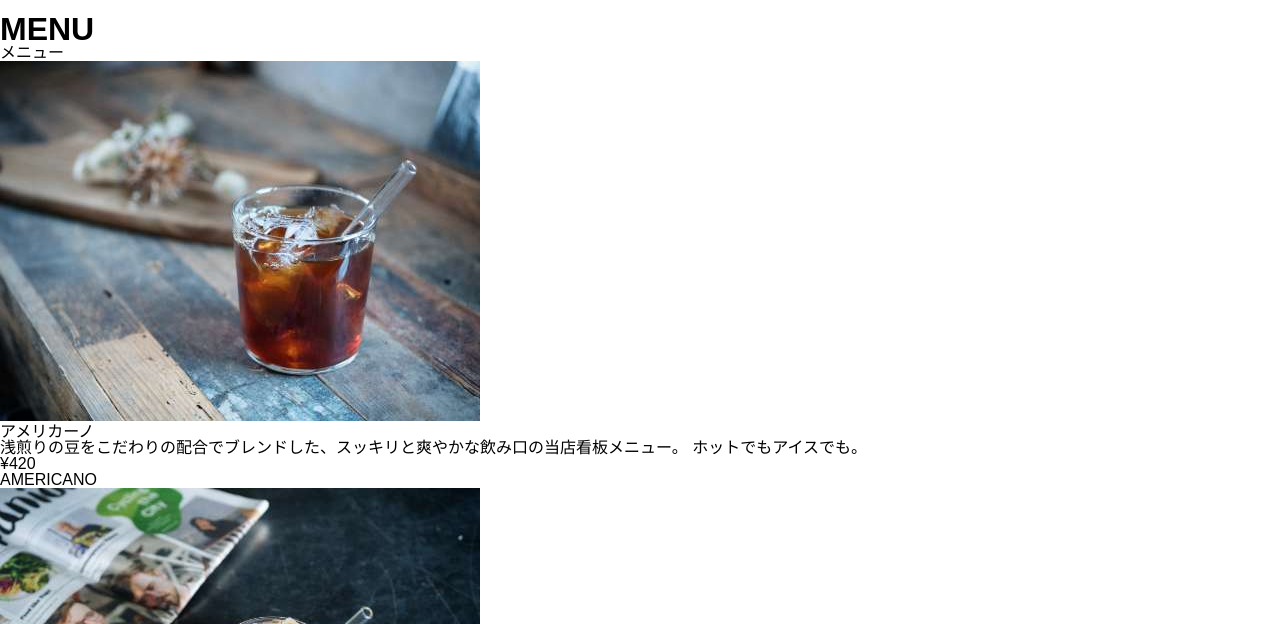
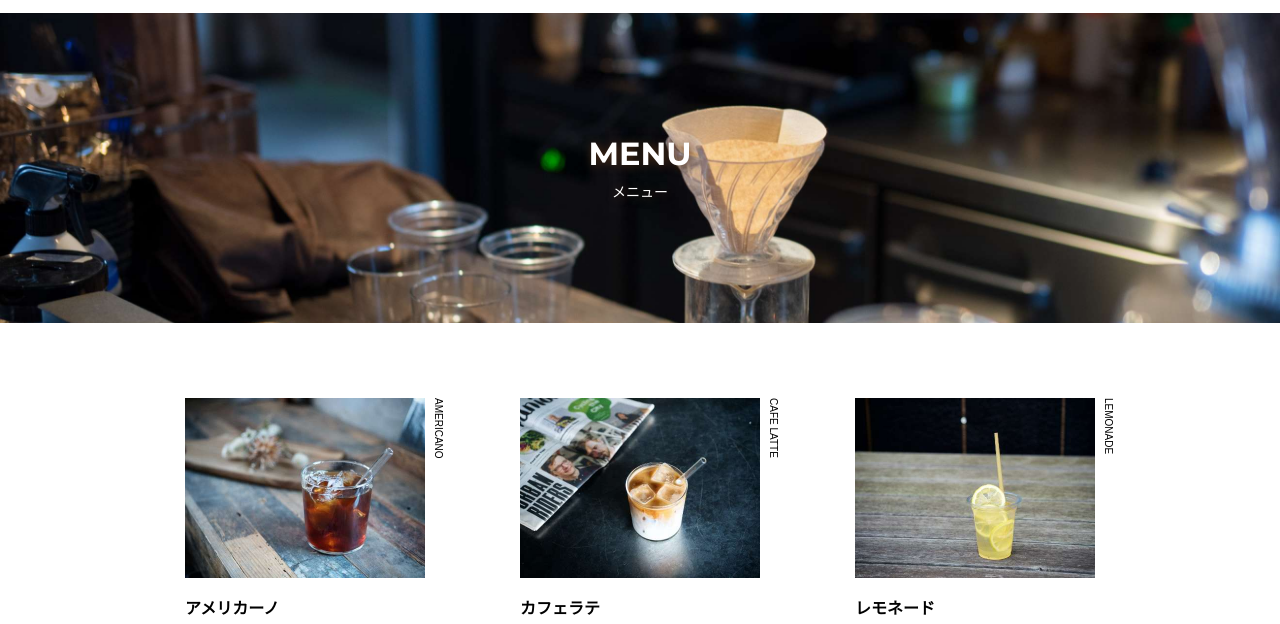
Before and after one commit to mitani1993/kissa, a plain HTML site: page menu.html in a window 1280 px wide. Shown: the part 97-721 px from the top of the page. Drawn offline with Linux system fonts and the light colour scheme.

Commit message:
9-3 グリッドレイアウトのCSSを書いてみよう

```diff
--- a/css/menu.css
+++ b/css/menu.css
@@ -1 +1,76 @@
 @charset "utf-8";
+
+.title {
+    height: 310px;
+    background-image: url(../images/menu/bg-main.jpg);
+    background-repeat: no-repeat;
+    background-position: center;
+    background-size: cover;
+    display: flex;
+    flex-direction: column;
+    justify-content: center;
+    align-items: center;
+    color: #fff;
+    text-shadow: 1px 1px 10px #4b2c14;
+}
+
+.title h1 {
+    font-family: 'Montserrat', sans-serif;
+    font-size: 32px;
+    font-weight: bold;
+}
+
+.title p {
+    font-size: 14px;
+    margin-top: 15px;
+}
+
+.item-list {
+    width: 930px;
+    max-width: 90%;
+    margin-top: 75px;
+    margin-left: auto;
+    margin-right: auto;
+    display: grid;
+    grid-template-columns: repeat(auto-fit, 240px);
+    column-gap: 95px;
+    row-gap: 70px;
+    justify-content: center;
+}
+
+.item-list dl {
+    margin-top: 20px;
+}
+
+.item-list dt {
+    font-weight: bold;
+}
+
+.item-list dd {
+    font-size: 13px;
+    line-height: 20px;
+    margin-top: 10px;
+}
+
+.item-list .price {
+    font-weight: bold;
+    margin-top: 15px;
+}
+
+.item-list li {
+    position: relative;
+}
+
+.item-list .item-label {
+    position: absolute;
+    top: 0;
+    left: calc(100% + 18px);
+    font-size: 10px;
+    white-space: nowrap;
+    transform-origin: top left;
+    transform: rotate(90deg);
+}
+
+.footer {
+    margin-top: 100px;
+}
```
